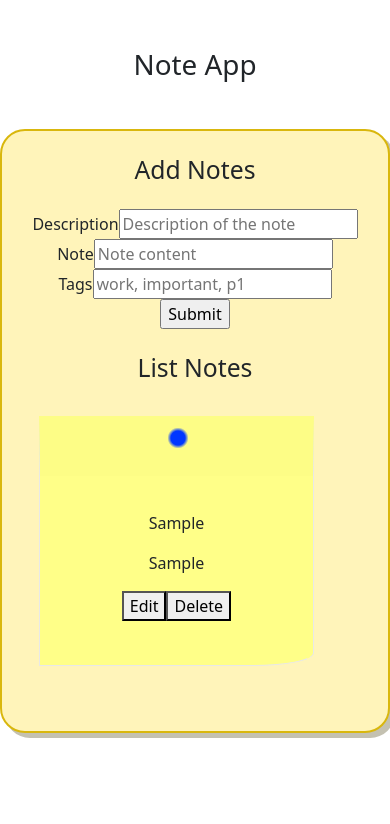
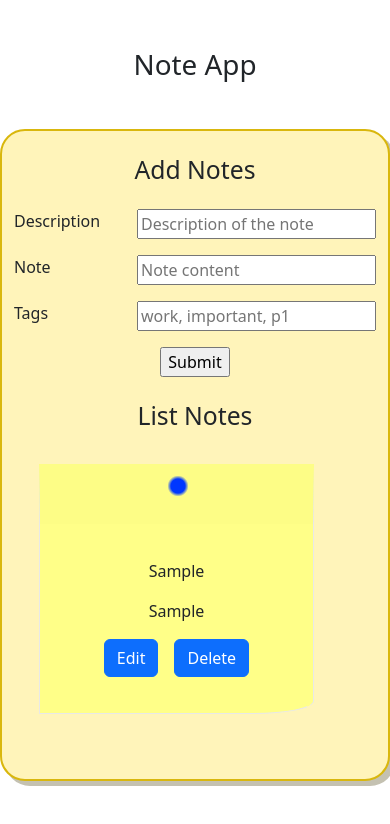
Before and after one commit to MoAnsir/NoteApp, a React (Create React App) app: page / in a window 390 px wide. Both pictures are taken after typing "Sample", "Sample", "Sample" into the empty fields and a click on the input "Submit". Shown: the top 824 px of the page. Built offline with nearby package versions, Linux system fonts and the light colour scheme.

Commit message:
add note clean up

```diff
--- a/src/comps/AddNote.js
+++ b/src/comps/AddNote.js
@@ -1,4 +1,4 @@
-import { Row, Col } from "react-bootstrap";
+import { Row, Col, Button } from "react-bootstrap";
 import { useState } from "react";
 import { v4 as uuidv4 } from "uuid";
 
@@ -40,8 +40,8 @@ function AddNote({ noteState, setNoteState }) {
     <Row>
       <Col data-testid="AddNote">
         <h2 className="my-4">Add Notes</h2>
-        <form>
-          <div>
+        <form className="mx-auto add-note-form">
+          <div className="d-flex justify-content-between">
             <label htmlFor="noteDesc">Description</label>
             <input
               type="text"
@@ -54,7 +54,7 @@ function AddNote({ noteState, setNoteState }) {
               }}
             />
           </div>
-          <div>
+          <div className="d-flex justify-content-between my-3">
             <label htmlFor="noteContent">Note</label>
             <input
               type="text"
@@ -67,7 +67,7 @@ function AddNote({ noteState, setNoteState }) {
               }}
             />
           </div>
-          <div>
+          <div className="d-flex justify-content-between mb-3">
             <label htmlFor="noteTags">Tags</label>
             <input
               type="text"
--- a/src/comps/ListNotes.js
+++ b/src/comps/ListNotes.js
@@ -1,5 +1,5 @@
-import { Row, Col } from "react-bootstrap";
-import { useState, useEffect } from "react";
+import { Row, Col, Button } from "react-bootstrap";
+import { useState } from "react";
 import EditModal from "./EditModal";
 import ContentModal from "./ContentModal";
 
@@ -11,7 +11,7 @@ function ListNotes({ noteState, setNoteState }) {
   const [modalData, setModalData] = useState("");
   const [noteIndex, setNoteIndex] = useState("");
 
-  const modal = (whichModal, id, index) => {
+  const handleModal = (whichModal, id, index) => {
     const itemToEdit = noteState.filter((value) => {
       return value.id === id;
     });
@@ -66,26 +66,26 @@ function ListNotes({ noteState, setNoteState }) {
                     ></div>
                     <div
                       className="note-content"
-                      onClick={() => modal("content", note.id, index)}
+                      onClick={() => handleModal("content", note.id, index)}
                     >
                       <p className="px-2">{note.desc}</p>
                       <p className="px-2">{note.content}</p>
                     </div>
                     <div className="buttons">
-                      <button
-                        className="editButton"
+                      <Button
+                        className="editButton me-3"
                         type="button"
-                        onClick={() => modal("edit", note.id, index)}
+                        onClick={() => handleModal("edit", note.id, index)}
                       >
                         Edit
-                      </button>
-                      <button
+                      </Button>
+                      <Button
                         className="deleteButton"
                         type="button"
                         onClick={() => handleDelete(note.id)}
                       >
                         Delete
-                      </button>
+                      </Button>
                     </div>
                     {showEditModal ? (
                       <EditModal
@@ -103,8 +103,6 @@ function ListNotes({ noteState, setNoteState }) {
                         note={modalData}
                       />
                     ) : null}
-                    {/* <span role="button">Edit</span>
-                                  <span role="button">Delete</span> */}
                   </li>
                 ))
               : null}
--- a/src/css/main/App.scss
+++ b/src/css/main/App.scss
@@ -35,8 +35,6 @@
 }
 
 .postit {
-  // line-height: 1;
-  // text-align: center;
   width: 275px;
   max-width: 285px;
   margin: 25px;
@@ -46,10 +44,6 @@
   position: relative;
   border: 1px solid #e8e8e8;
   border-top: 60px solid #fdfd86;
-  // font-family: "Reenie Beanie";
-  // font-size: 22px;
-  //border-bottom-right-radius: 60px 5px;
-  //display: inline-block;
   transition: all 0.2s ease-in-out;
   background: linear-gradient(
     -45deg,
@@ -126,3 +120,31 @@
 .crease--bottom-right {
   border-bottom-right-radius: 60px 13px;
 }
+
+.add-note-form {
+  width: 35%;
+}
+
+@media (max-width: 1199.98px) {
+  .add-note-form {
+    width: 35%;
+  }
+}
+
+@media (max-width: 1004px) {
+  .add-note-form {
+    width: 45%;
+  }
+}
+
+@media (max-width: 767.98px) {
+  .add-note-form {
+    width: 60%;
+  }
+}
+
+@media (max-width: 575.98px) {
+  .add-note-form {
+    width: 100%;
+  }
+}
```
